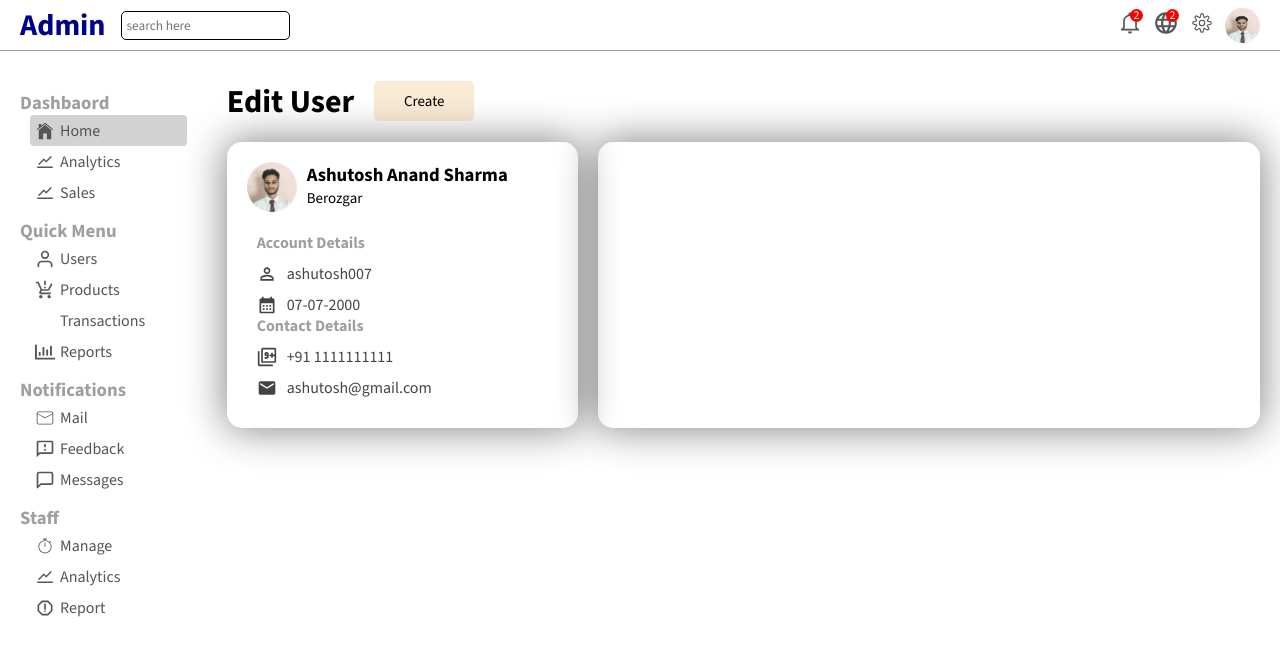
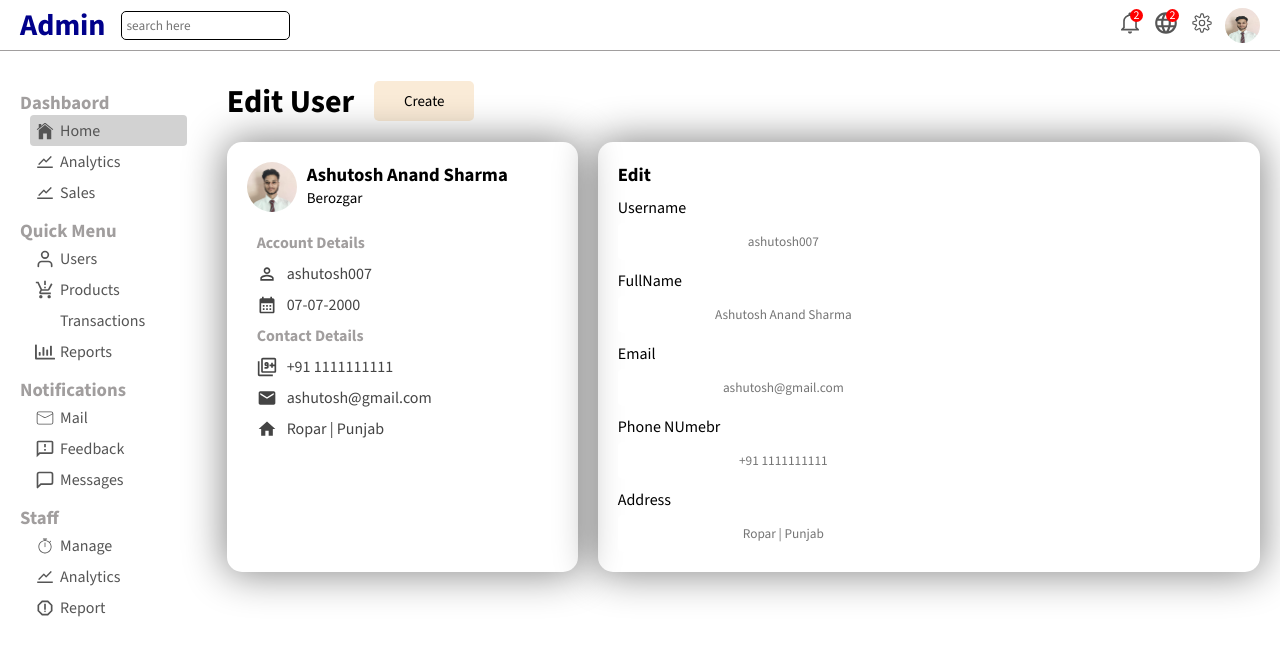
Before and after one commit to Ashutoshvashisht007/Admin-Portal, a React (Vite) app: page /user/1 in a window 1280 px wide. Shown: the top 656 px of the page. Built offline with nearby package versions, Linux system fonts and the light colour scheme; some icons are missing.

Commit message:
small changes

```diff
--- a/src/pages/user/User.jsx
+++ b/src/pages/user/User.jsx
@@ -5,6 +5,7 @@ import PermIdentityIcon from '@mui/icons-material/PermIdentity';
 import CalendarMonthIcon from '@mui/icons-material/CalendarMonth';
 import Filter9PlusIcon from '@mui/icons-material/Filter9Plus';
 import EmailIcon from '@mui/icons-material/Email';
+import HomeIcon from '@mui/icons-material/Home';
 
 export const User = () => {
   return (
@@ -55,11 +56,49 @@ export const User = () => {
                             ashutosh@gmail.com
                         </span>
                     </div>
+                    <div className="userShowBottomContainer">
+                        <HomeIcon className="userShowBottomIcon"/>
+                        <span className="userShowInfoTitle">
+                            Ropar | Punjab
+                        </span>
+                    </div>
 
                 </div>
             </div>
             <div className="userUpdate">
-
+                <h3 className="userUpdateTitle">
+                    Edit
+                </h3>
+                <form action="" className="userUpdateForm">
+                    <div className="userUpdateLeft">
+                        <div className="userUpdateItem">
+                            <label>Username</label>
+                            <input type="text" placeholder='ashutosh007'
+                            className="userUpdateInput" />
+                        </div>
+                        <div className="userUpdateItem">
+                            <label>FullName</label>
+                            <input type="text" placeholder='Ashutosh Anand Sharma'
+                            className="userUpdateInput" />
+                        </div>
+                        <div className="userUpdateItem">
+                            <label>Email</label>
+                            <input type="text" placeholder='ashutosh@gmail.com'
+                            className="userUpdateInput" />
+                        </div>
+                        <div className="userUpdateItem">
+                            <label>Phone NUmebr</label>
+                            <input type="text" placeholder='+91 1111111111'
+                            className="userUpdateInput" />
+                        </div>
+                        <div className="userUpdateItem">
+                            <label>Address</label>
+                            <input type="text" placeholder='Ropar | Punjab'
+                            className="userUpdateInput" />
+                        </div>
+                    </div>
+                    <div className="userUpdateRight"></div>
+                </form>
             </div>
         </div>
     </div>
--- a/src/pages/user/user.css
+++ b/src/pages/user/user.css
@@ -63,8 +63,9 @@
 }
 
 .userShowBottom{
-    margin-top: 10px;
     padding: 10px;
+    display: flex;
+    flex-direction: column;
 }
 
 .userShowBttomTitle{
@@ -87,3 +88,20 @@
 .userShowInfoTitle{
     margin-left: 10px;
 }
+
+.userUpdateItem{
+    margin-top: 10px;
+    font-size: 16px;
+    display: flex;
+    flex-direction: column;
+    /* align-items: center; */
+}
+
+.userUpdateInput{
+    width: 50%;
+    padding: 10px;
+    border-radius: 5px;
+    border: none;
+    margin-top: 5px;
+    text-align: center;
+}
```
